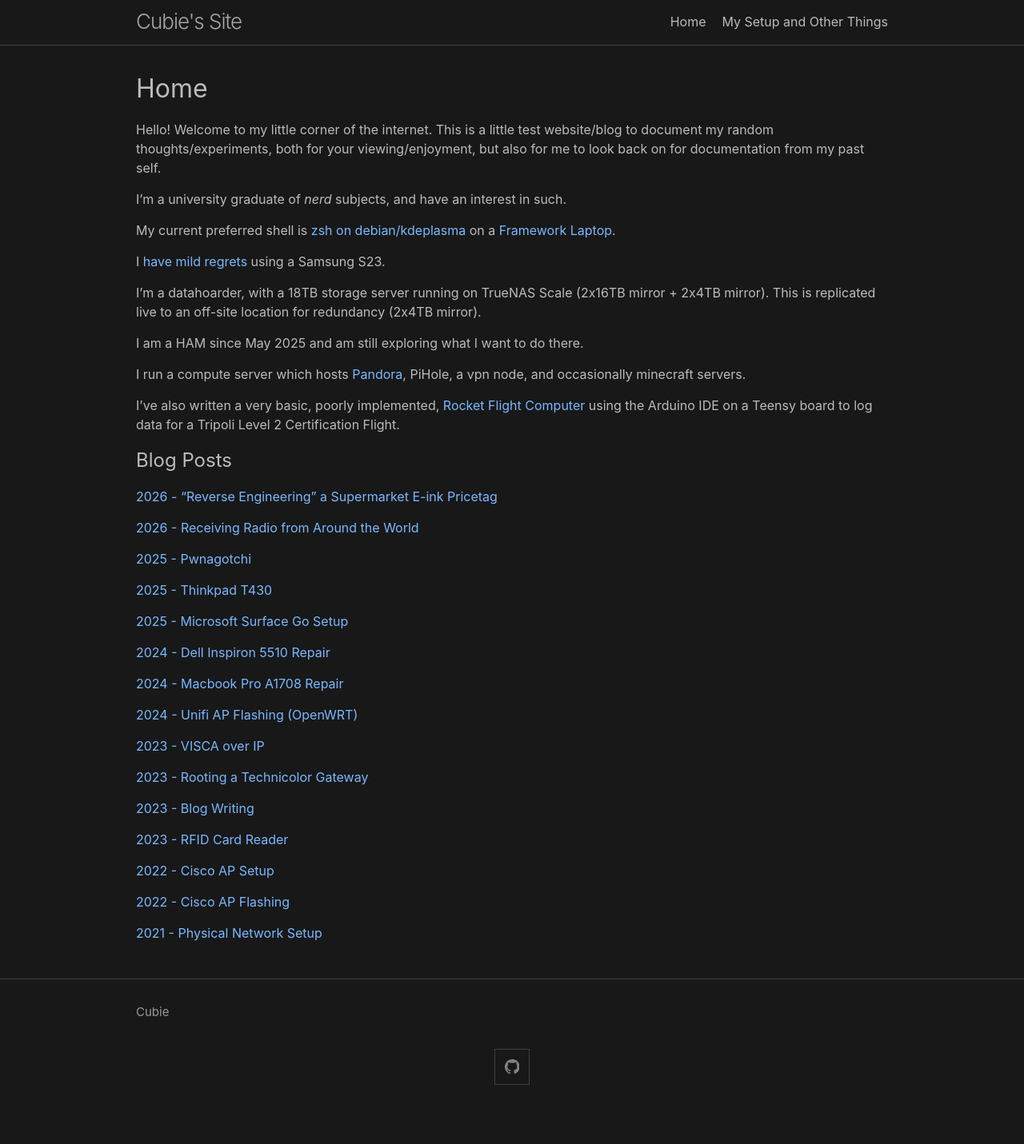
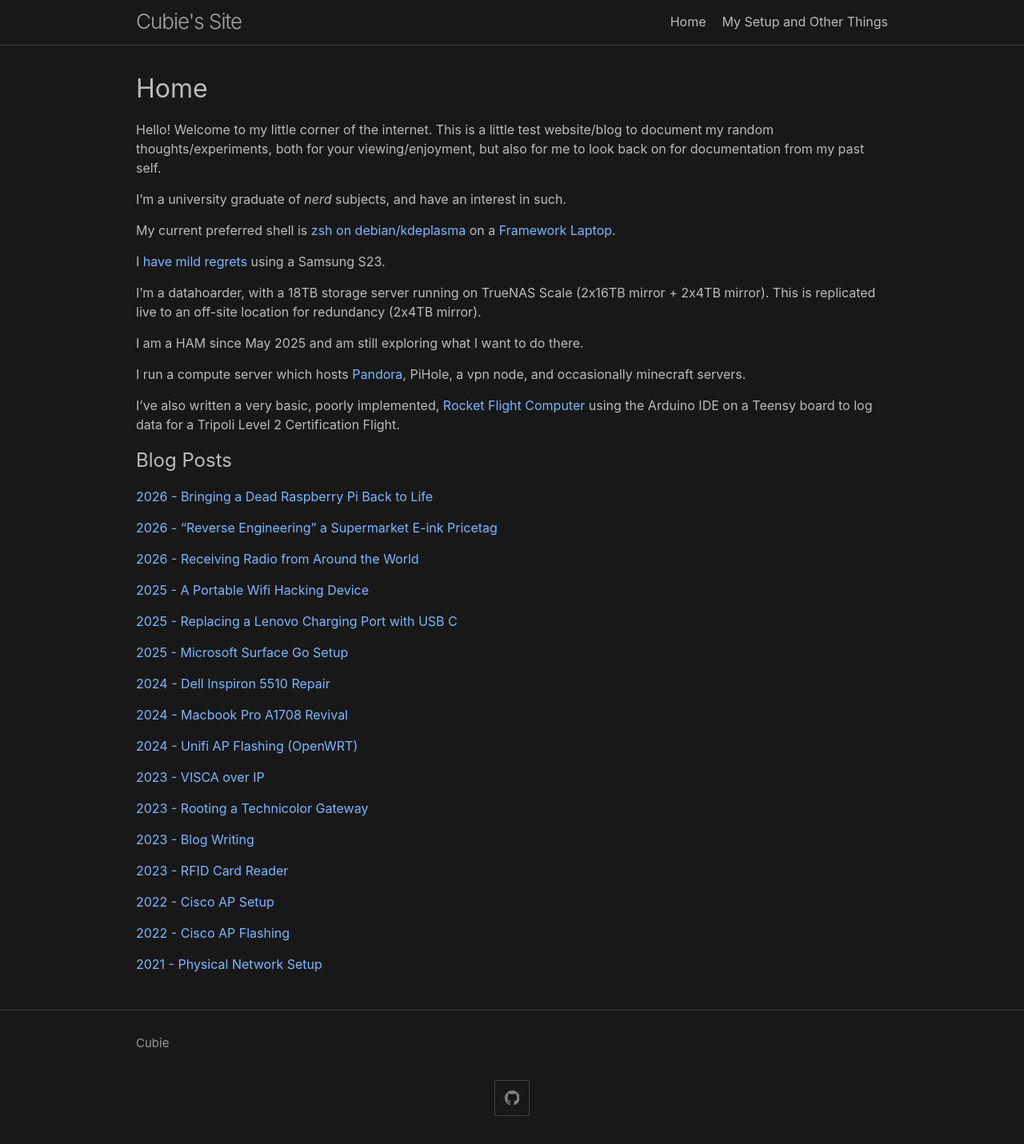
Before and after one commit to Cubie87/cubie87.github.io, a Jekyll site: the page built from index.md, in a window 1280 px wide. Shown: the whole page at 80% size. Built offline with Jekyll 4.4.1, drawn with Linux system fonts in a browser that asks for light colours; our own code applies the rules of GitHub Pages for plain Markdown files; before the commit the page ends 1392 px from its top, so only the background shows below that.

Commit message:
new post, reviving a dead raspberry pi

```diff
--- a/index.md
+++ b/index.md
@@ -19,19 +19,21 @@
 
 ## Blog Posts
 
+[2026 - Bringing a Dead Raspberry Pi Back to Life](posts/2026-pi3b-repair/pi-repair.md)
+
 [2026 - "Reverse Engineering" a Supermarket E-ink Pricetag](posts/2026-einkTag/pricetag.md)
 
 [2026 - Receiving Radio from Around the World](posts/2026-openwebrx/openwebrx.md)
 
-[2025 - Pwnagotchi](posts/2025-pwnagotchi/pwnagotchi.md)
+[2025 - A Portable Wifi Hacking Device](posts/2025-pwnagotchi/pwnagotchi.md)
 
-[2025 - Thinkpad T430](posts/2025-thinkpad/thinkpad.md)
+[2025 - Replacing a Lenovo Charging Port with USB C](posts/2025-thinkpad/thinkpad.md)
 
 [2025 - Microsoft Surface Go Setup](posts/2025-surfaceGo/surface.md)
 
 [2024 - Dell Inspiron 5510 Repair](posts/2024-5510/repair.md)
 
-[2024 - Macbook Pro A1708 Repair](posts/2024-a1708/repair.md)
+[2024 - Macbook Pro A1708 Revival](posts/2024-a1708/repair.md)
 
 [2024 - Unifi AP Flashing (OpenWRT)](posts/2024-unifi/unifi.md)
 
```
Also changed, not shown: posts/2026-pi3b-repair/pi-repair.md (added, +48 -0 lines), posts/2026-pi3b-repair/before.jpg (added), posts/2026-pi3b-repair/desoldered.jpg (added), posts/2026-pi3b-repair/power schematic.png (added), posts/2026-pi3b-repair/repaired.jpg (added), posts/2026-pi3b-repair/screenfetch.png (added), 1 other file.
